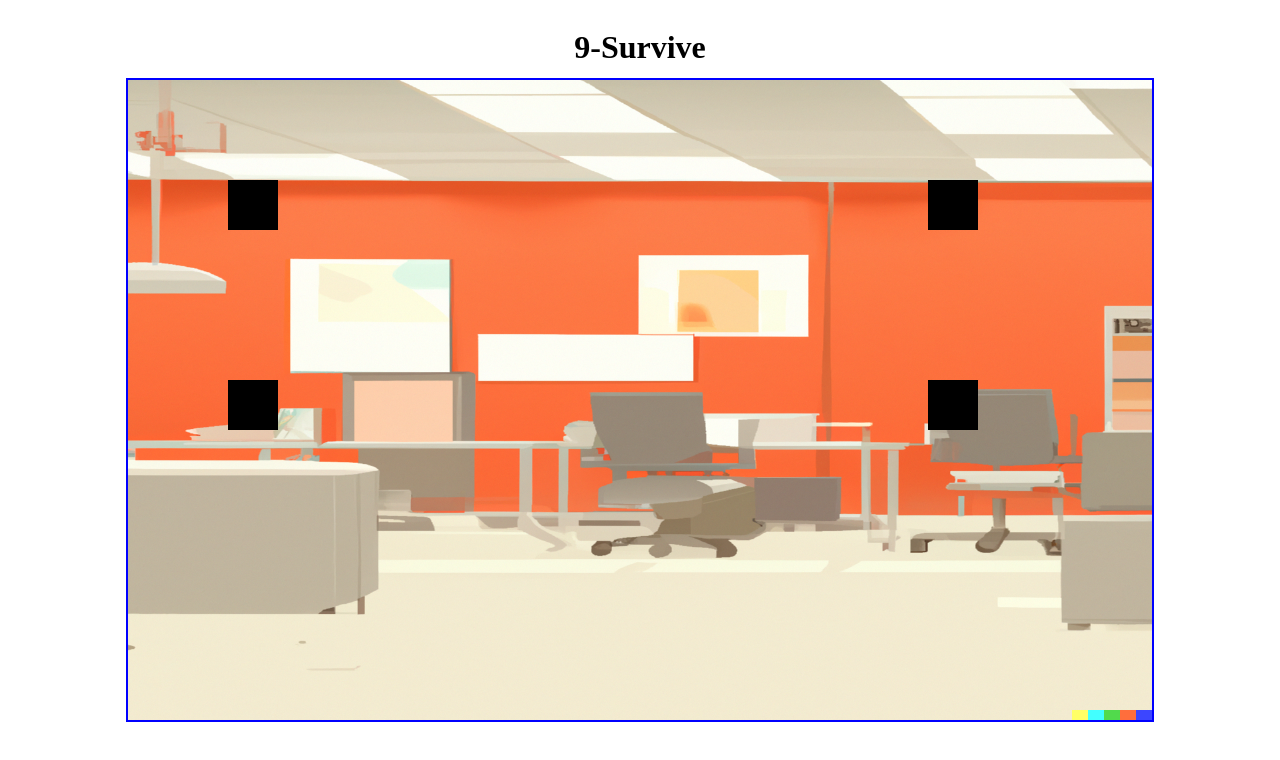
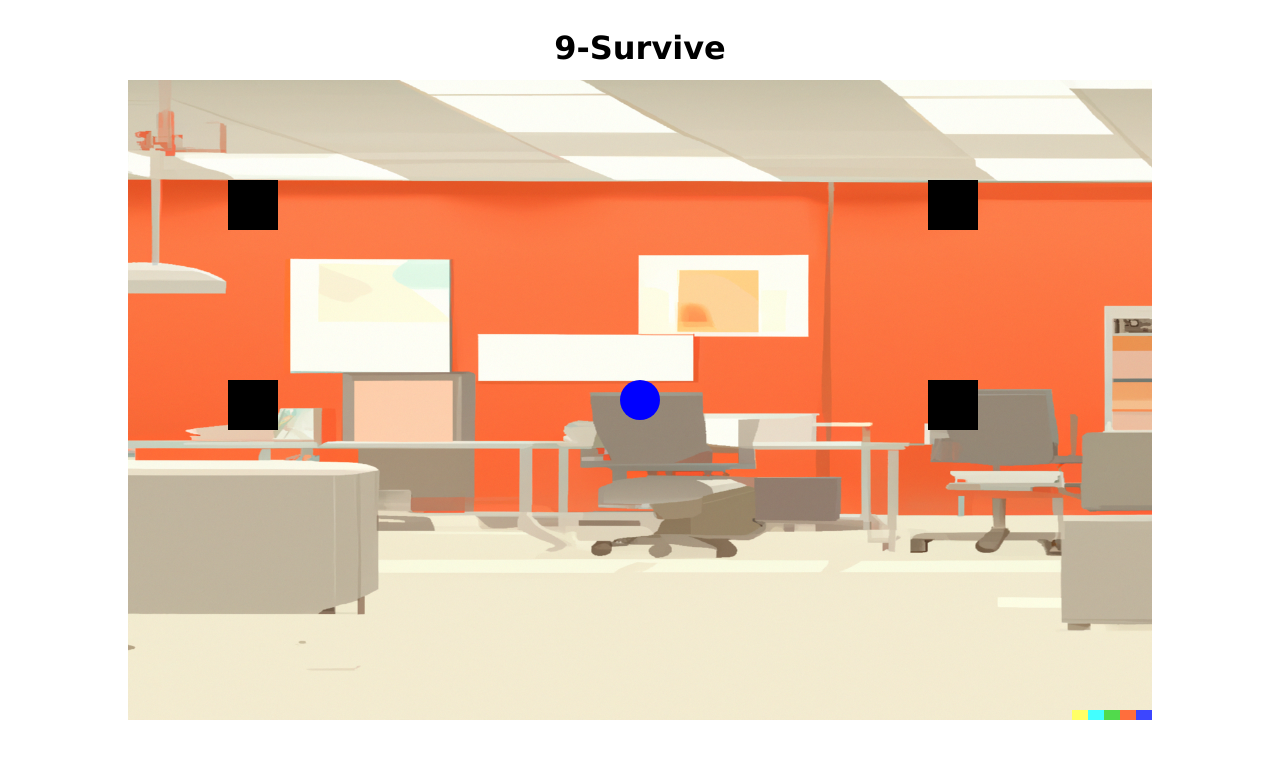
Before and after one commit to sabrinawdesmond/9-Survive, a website: page index.html in a window 1280 px wide. Drawn offline with Linux system fonts and the light colour scheme.

Commit message:
rendered pre-errors

```diff
--- a/index.html
+++ b/index.html
@@ -15,9 +15,9 @@
     <style type="text/css">
 
       h1 {
-        display: flex;
         justify-content: center;
         align-items: center;
+        font-family: Verdana, Geneva, Tahoma, sans-serif;
       }
 
       /* h3 {
--- a/src/index.scss
+++ b/src/index.scss
@@ -1,8 +1,8 @@
 @import "./styles/example.scss";
 
-#main {
-  color: $color;
-}
+// #main {
+//   color: $color;
+// }
 
 body {
   display: flex;
--- a/src/scripts/canvas.js
+++ b/src/scripts/canvas.js
@@ -1,6 +1,6 @@
 //centering canvas
 const canvas = document.querySelector('canvas')
-canvas.style = "position: absolute; top: 0px; left: 0px; right: 0px; bottom: 0px; margin: auto; border:2px solid blue";
+canvas.style = "position: absolute; top: 0px; left: 0px; right: 0px; bottom: 0px; margin: auto";
 let ctx = canvas.getContext('2d');
 
 //background image
@@ -23,8 +23,6 @@ function Circle (x, y, radius) {
   this.x = x
   this.y = y
   this.radius = radius
-  // this.minRadius = radius
-  // this.color = colorArr[Math.floor(Math.random() * colorArr.length)]
 
   this.draw = function() {
     ctx.beginPath()
@@ -34,11 +32,16 @@ function Circle (x, y, radius) {
   }
   this.draw()
 }
+let circle = new Circle(midx, midy, 20)
 
 window.onload = function() {
   drawEnemies();
+  circle.draw()
 }
 
+function Enemy () {
+
+}
 function drawEnemies() {
   for (let i = 0; i < enemyPositions.length; i++) {
     const { x, y } = enemyPositions[i];
@@ -47,7 +50,8 @@ function drawEnemies() {
   }
 }
 
-let circle = new Circle(midx, midy, 40)
+
+// let enemy1= ctx.fillRect(100, 100, 50, 50)
 
 const enemySize = 50;
 const enemyColor = 'black';
```
Also changed, not shown: src/styles/example.scss (+5 -5 lines).
